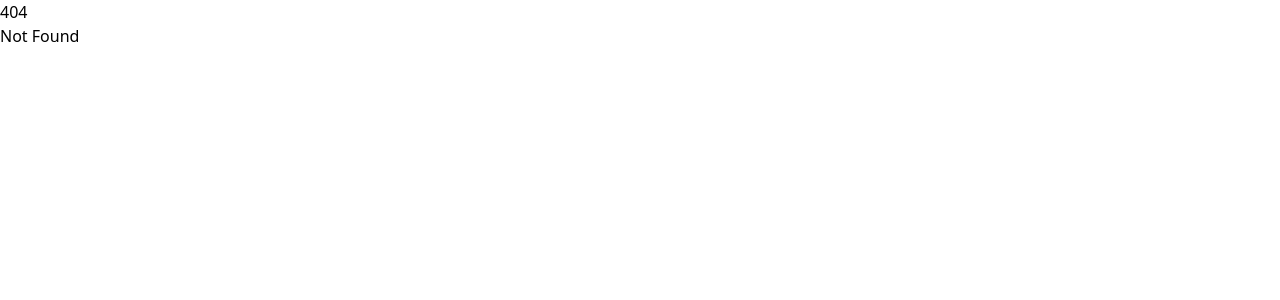
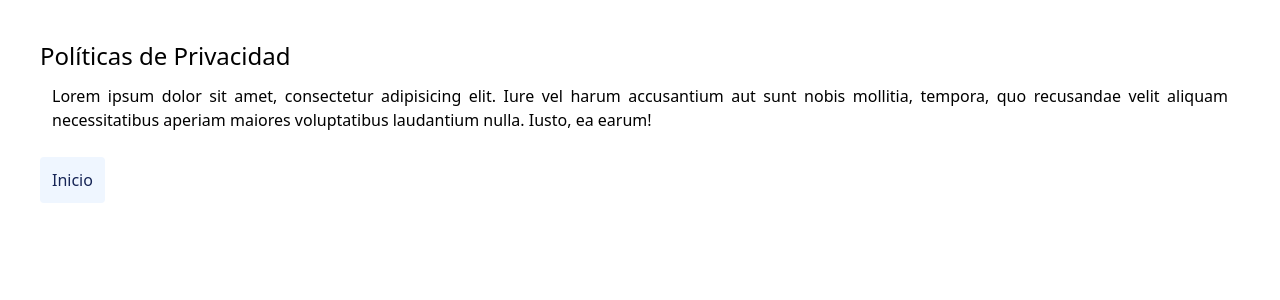
Before and after one commit to alanwalter45/auth-ciudadania-digital-front, a SvelteKit app: page /politicas in a window 1280 px wide. Before the commit this address had no page. Shown: the top 300 px of the page. Built offline with nearby package versions, Linux system fonts and the light colour scheme.

Commit message:
step: fade

```diff
--- a/src/routes/+layout.svelte
+++ b/src/routes/+layout.svelte
@@ -1,6 +1,12 @@
 <script>
 	let { children } = $props();
 	import '../app.css';
+	import { fade } from 'svelte/transition';
+	import { page as p } from '$app/stores';
 </script>
 
-{@render children()}
+{#key $p.url.pathname}
+	<section transition:fade={{ duration: 300 }} class="flex justify-center">
+		{@render children()}
+	</section>
+{/key}
--- a/src/routes/+page.svelte
+++ b/src/routes/+page.svelte
@@ -2,7 +2,7 @@
 	import { KeyRound } from '@lucide/svelte';
 	import { URL_BACKEND } from '$lib/globals';
 	import logo from '$lib/assets/img/ciudadania-digital.png';
-	import { fade } from 'svelte/transition';
+	import { page } from '$app/state';
 
 	async function getUrlAuthentication(url_backend: string) {
 		const redirect_uri = `${url_backend}/welcome`;
@@ -13,17 +13,16 @@
 	}
 </script>
 
-<section transition:fade={{ duration: 1000 }} class="flex justify-center">
 <div class="flex flex-col items-center p-[6em]">
 	<img src={logo} alt="Imagen de ciudadania-digital" class="w-48" />
 	<button
 		on:click={() => getUrlAuthentication(URL_BACKEND)}
-			class="bg-gray-800 p-3 text-white font-bold rounded cursor-pointer hover:text-green-300 hover:bg-black w-xs flex justify-center gap-2"
+		class="bg-gray-800 p-3 text-white font-bold rounded cursor-pointer hover:text-white hover:bg-orange-700 w-xs flex justify-center gap-2"
 	>
 		<KeyRound /> Ingresar
 	</button>
+	<a href="/politicas" class="text-blue-950 mt-6 hover:underline">Políticas de privacidad</a>
 </div>
 <div class="fixed bottom-0 p-2">
 	<p title="Gobierno Autonomo Departamental de Chuquisaca"><span>GADCH</span>@2025</p>
 </div>
-</section>
--- a/src/routes/inicio/+page.svelte
+++ b/src/routes/inicio/+page.svelte
@@ -12,6 +12,9 @@
 	let dataResolve = '';
 
 	onMount(async () => {
+		if (getTokenStorage()?.access_token) {
+			return;
+		}
 		if (!URL_BACKEND || !code || !state) goto('/');
 		await getToken(URL_BACKEND, code, state);
 		if (!access_token || !id_token || !refresh_token) goto('/');
@@ -27,6 +30,7 @@
 			access_token = result.access_token;
 			id_token = result.id_token;
 			refresh_token = result.refresh_token;
+			saveTokenStorage({ access_token, id_token, refreshToken });
 		} catch (_) {
 			goto('/');
 		}
@@ -81,28 +85,35 @@
 		const result = await response.text();
 		window.location.href = result;
 	}
+
+	function saveTokenStorage(obj:{}) {
+		localStorage.setItem('token', JSON.stringify(obj));
+	}
+	function getTokenStorage():{} {
+		return JSON.parse(localStorage.getItem('token'));
+	}
 </script>
 
-<section class="p-10">
-	<h3 class="text-2xl">Autenticación GADCH</h3>
-	<p class="pt-5">Inter-operabilidad con la API - AGETIC.</p>
+<section class="p-10 w-full">
+	<h3 class="text-2xl">Autenticación</h3>
+	<p class="pt-5">Operabilidad con la API - AGETIC.</p>
 	<div class="pt-5"></div>
 	<button
 		on:click={() => getUserInfo(URL_BACKEND, access_token)}
 		disabled={!access_token}
-		class="bg-gray-50 rounded py-1 px-3 border border-black active:hover:bg-amber-600 disabled:text-gray-300 cursor-pointer"
+		class="bg-gray-50 rounded py-1 px-3 border border-black active:hover:bg-amber-600 disabled:text-gray-300 cursor-pointer hover:bg-white"
 		>Información de Usuario</button
 	>
 	<button
 		on:click={() => getIntrospection(URL_BACKEND, access_token)}
 		disabled={!access_token}
-		class="bg-gray-50 rounded py-1 px-3 border border-black active:hover:bg-amber-600 disabled:text-gray-300 cursor-pointer"
+		class="bg-gray-50 rounded py-1 px-3 border border-black active:hover:bg-amber-600 disabled:text-gray-300 cursor-pointer hover:bg-white"
 		>Introspección</button
 	>
 	<button
 		on:click={() => refreshToken(URL_BACKEND, refresh_token)}
 		disabled={!refresh_token}
-		class="bg-gray-50 rounded py-1 px-3 border border-black active:hover:bg-amber-600 disabled:text-gray-300 cursor-pointer"
+		class="bg-gray-50 rounded py-1 px-3 border border-black active:hover:bg-amber-600 disabled:text-gray-300 cursor-pointer hover:bg-white"
 		>Refresh Token</button
 	>
 	<button
@@ -112,6 +123,7 @@
 		>Cerrar Sesión</button
 	>
 	<br />
+	<section class="w-full">
 		{#if dataResolve}
 			<h3 class="mt-6">Respuesta</h3>
 			<div
@@ -121,6 +133,7 @@
 			</div>
 		{/if}
 	</section>
+</section>
 
 <svelte:head>
 	<link
--- /dev/null
+++ b/src/routes/politicas/+page.svelte
@@ -0,0 +1,10 @@
+<section class="p-10">
+	<h3 class="text-2xl">Políticas de Privacidad</h3>
+	<p class="text-justify p-3">
+		Lorem ipsum dolor sit amet, consectetur adipisicing elit. Iure vel harum accusantium aut sunt
+		nobis mollitia, tempora, quo recusandae velit aliquam necessitatibus aperiam maiores
+		voluptatibus laudantium nulla. Iusto, ea earum!
+	</p>
+	<br>
+	<a href="/" class="text-blue-950 bg-blue-50 p-3 rounded-sm" title="Volver al inicio">Inicio</a>
+</section>
```
Lines whose indentation alone changed are shown as unchanged.
